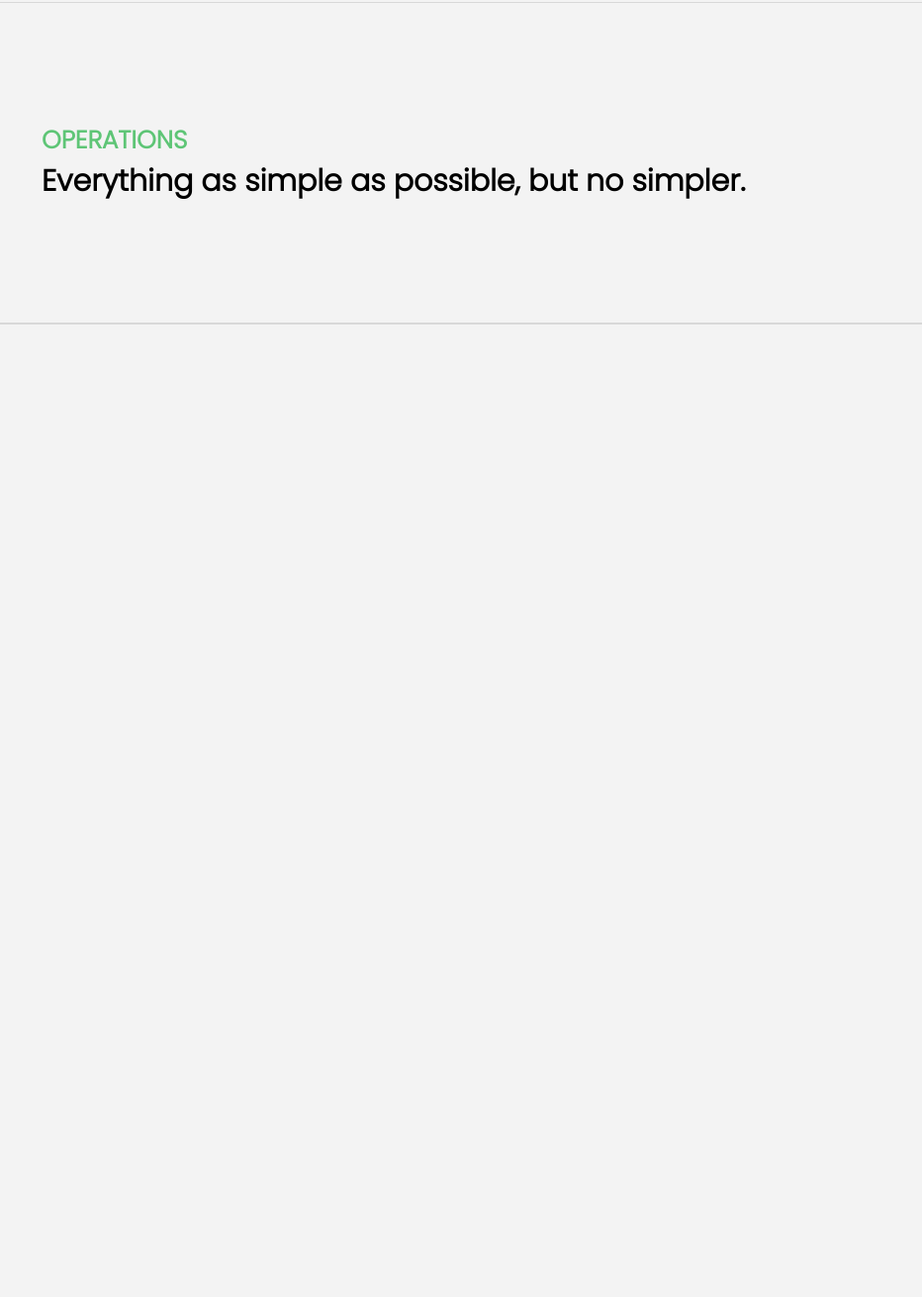
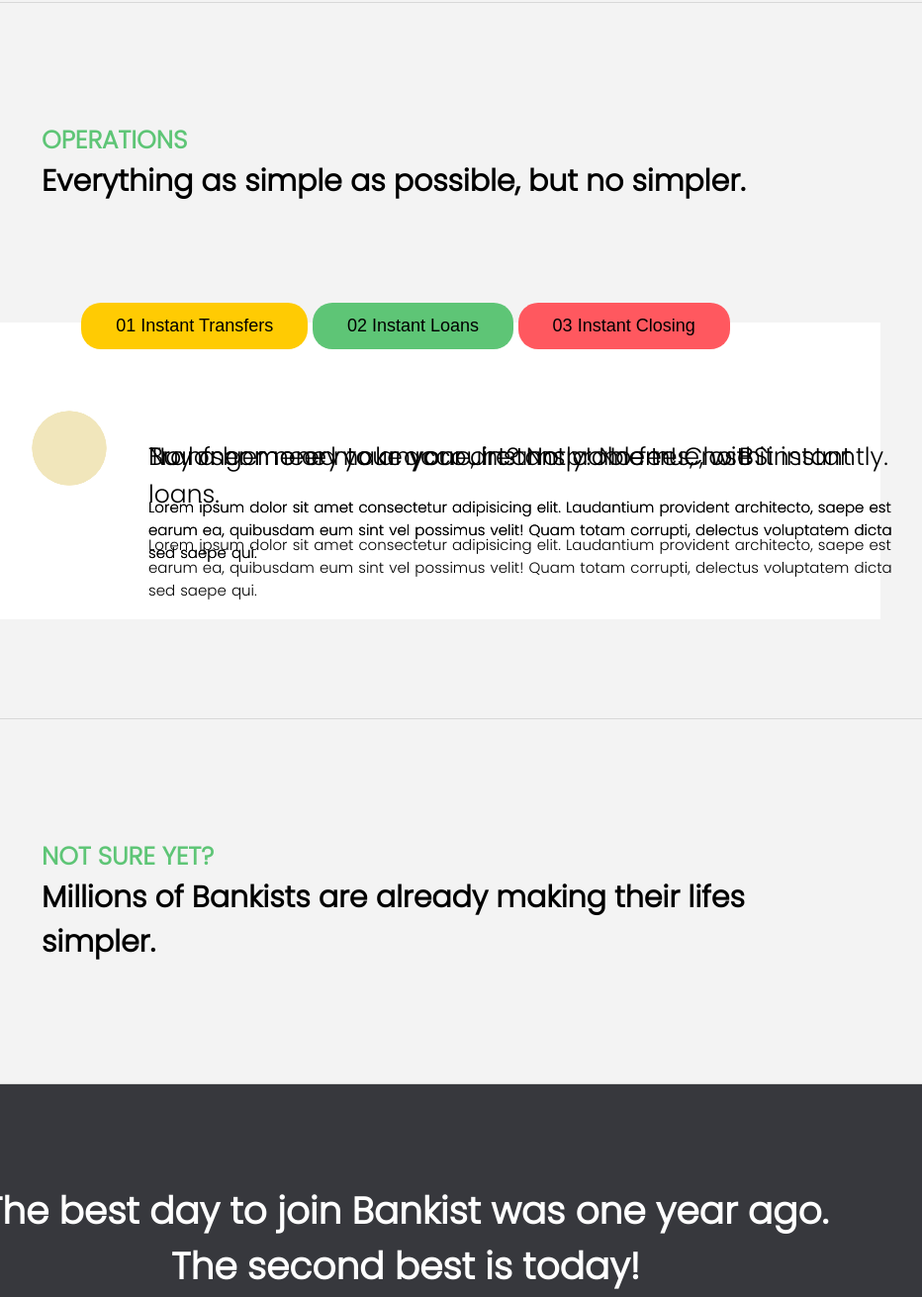
Before and after one commit to KiranDon/The-Complete-JavaScript-Course-2021-Projects, a plain HTML site: page Project5_BankistWebsite(Advanced DOM methods)/index.html in a window 1280 px wide. Shown: the part 2327-3638 px from the top of the page at 99% size, without its empty margins (230-1162 px from the left). Before the commit the page ends 2655 px from the top, so only its background shows below. Drawn offline with Linux system fonts and the light colour scheme.

Commit message:
Need to work on last two sections

```diff
--- a/Project5_BankistWebsite(Advanced DOM methods)/index.html
+++ b/Project5_BankistWebsite(Advanced DOM methods)/index.html
@@ -47,8 +47,7 @@
         <div class="boxRight">
           <div class="featureDetails">
             <div class="circle"></div>
-            <h1 class="featureh1">100% digital
-              bank.</h1>
+            <h1 class="featureh1">100% digital bank.</h1>
             <p>Lorem ipsum dolor sit amet consectetur adipisicing elit. Unde alias sint quos? Accusantium a fugiat porro reiciendis saepe quibusdam debitis ducimus.</p>
           </div>
         </div>
@@ -89,14 +88,61 @@
       <h1>Everything as simple as possible, but no simpler.</h1>
     </div>
 
+    <div class="tabsSection">
+      <div class="tabButtons">
+        <button class="tabButton" id="btn1">01 Instant Transfers</button>
+        <button class="tabButton" id="btn2">02 Instant Loans</button>
+        <button class="tabButton" id="btn3">03 Instant Closing</button>
+      </div>
+
+      <div class="tabData tabData1">
+        <div class="tabDataLeft">
+          <div class="circle"></div>
+        </div>
+        <div class="tabDataRight">
+          <h4>Tranfser money to anyone, instantly! No fees, no BS.</h4>
+          <p>Lorem ipsum dolor sit amet consectetur adipisicing elit. Laudantium provident architecto, saepe est earum ea, quibusdam eum sint vel possimus velit! Quam totam corrupti, delectus voluptatem dicta sed saepe qui.</p>
+        </div>
+      </div>
+
+      <div class="tabData tabData2 hidden">
+        <div class="tabDataLeft">
+          <div class="circle"></div>
+        </div>
+        <div class="tabDataRight">
+          <h4>Buy a home or make your dreams come true, with instant loans.</h4>
+          <p>Lorem ipsum dolor sit amet consectetur adipisicing elit. Laudantium provident architecto, saepe est earum ea, quibusdam eum sint vel possimus velit! Quam totam corrupti, delectus voluptatem dicta sed saepe qui.</p>
+        </div>
+      </div>
+
+      <div class="tabData tabData3 hidden">
+        <div class="tabDataLeft">
+          <div class="circle"></div>
+        </div>
+        <div class="tabDataRight">
+          <h4>No longer need your account? No problem! Close it instantly.</h4>
+          <p>Lorem ipsum dolor sit amet consectetur adipisicing elit. Laudantium provident architecto, saepe est earum ea, quibusdam eum sint vel possimus velit! Quam totam corrupti, delectus voluptatem dicta sed saepe qui.</p>
+        </div>
+      </div>
+
+    </div>
   </section>
 
   <section class="section" id="section3">
+    <div class="featuresTop">
+      <h4>NOT SURE YET?</h4>
+      <h1>Millions of Bankists are already making their lifes simpler.</h1>
+    </div>
 
   </section>
 
   <section class="section sectionSignUp">
 
+    <div class="signUpTitle">
+      <h1>The best day to join Bankist was one year ago.<br>The second best is today!</h1>
+    </div>
+
+
   </section>
 
 </body>
--- a/Project5_BankistWebsite(Advanced DOM methods)/style.css
+++ b/Project5_BankistWebsite(Advanced DOM methods)/style.css
@@ -10,20 +10,24 @@
     --color-tertiary-opacity: #ff58602d;
     --gradient-primary: linear-gradient(to top left, #39b385, #9be15d);
     --gradient-secondary: linear-gradient(to top left, #ffb003, #ffcb03);
-  }
+}
 
 *
 {
     margin: 0;
     padding: 0;
     box-sizing: border-box;
+    scroll-behavior: smooth;
 }
 body
 {
     background-color: #f3f3f3;
     font-weight: 300;
     font-family: 'Poppins', sans-serif;
-    scroll-behavior: smooth;
+}
+.hidden
+{
+    display: none;
 }
 header
 {
@@ -187,3 +191,95 @@
 {
     padding: 50px;
 }
+.tabDataLeft > .circle
+{
+    background-color: #f1e6bb;
+    position: relative;
+    right: -60px;
+    top: 0px;
+    transform: scale(1.5);
+}
+.tabsSection
+{
+    width: 75%;
+    height: 300px;
+    margin: 0 auto;
+    background-color: #ffffff;
+}
+.tabButtons
+{
+    width: 100%;
+    padding: 0 150px;
+    display: flex;
+    justify-content: space-around;
+}
+.tabButton
+{
+    padding: 13px 35px;
+    border-radius: 20px;
+    position: relative;
+    top: -20px;
+    outline: none;
+    border: none;
+    cursor: pointer;
+    font-size: 18px;
+}
+#btn1
+{
+    background-color: var(--color-secondary);
+    /* transform: translateY(-10px); */
+}
+#btn2
+{
+    background-color: var(--color-primary);
+}
+#btn3
+{
+    background-color: var(--color-tertiary);
+}
+.tabData
+{
+    display: flex;
+    padding: 30px;
+    position: absolute;
+}
+.tabDataRight
+{
+    padding: 40px;
+}
+.tabDataRight h4
+{
+    font-size: 25px;
+    font-weight: 100;
+    padding-right: 50px;
+    padding-left: 50px;
+}
+.tabDataRight p
+{
+    font-size: 15px;
+    word-spacing: 1px;
+    padding: 20px;
+    padding-right: 50px;
+    padding-left: 50px;
+}
+#section2
+{
+    padding-bottom: 100px;
+}
+.sectionSignUp
+{
+    background-color: #37383D;
+    width: 100%;
+    height: 100vh;
+}
+
+
+/* Need to work on testimonials */
+
+.signUpTitle
+{
+    color: #fff;
+    text-align: center;
+    margin: 100px 150px;
+    font-size: 25px;
+}
```
